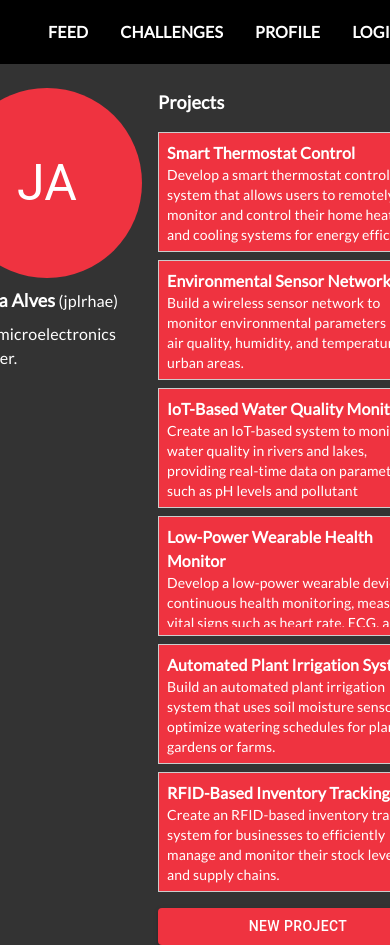
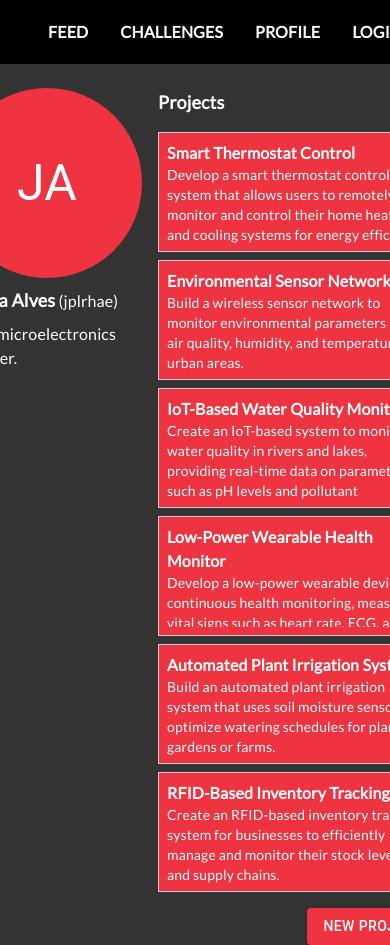
Before and after one commit to jplrhae/nexus-ui, a React (Vite) app: page /profile in a window 390 px wide. Shown: the top 945 px of the page. Built offline with nearby package versions, Linux system fonts and the light colour scheme.

Commit message:
Projects list responsiveness

```diff
--- a/src/components/ProjectsView.tsx
+++ b/src/components/ProjectsView.tsx
@@ -16,7 +16,7 @@ export default function ProjectsView(props: IProjectsViewProps) {
           <ProjectCard project={project} />
         ))}
       </div>
-      <Button variant="contained" className="flex-end">
+      <Button variant="contained" className="self-end">
         New project
       </Button>
     </div>
```
